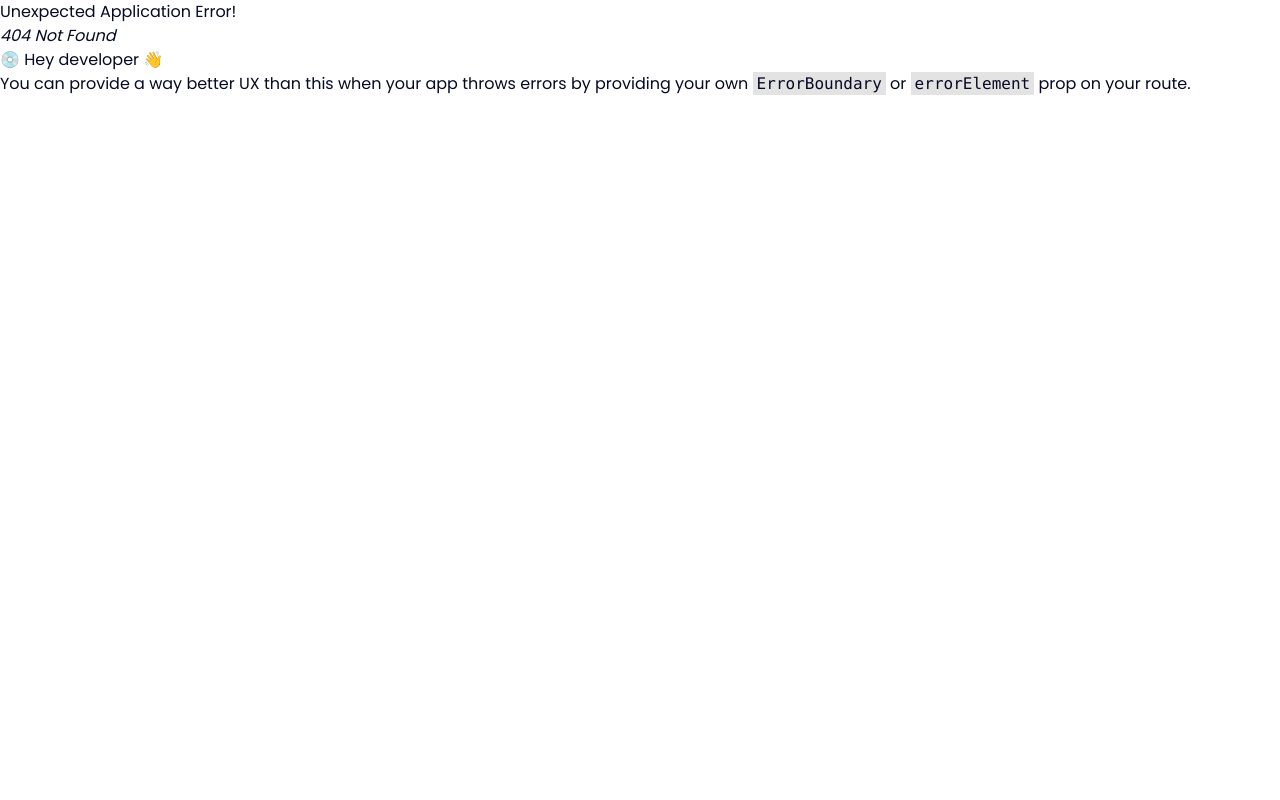
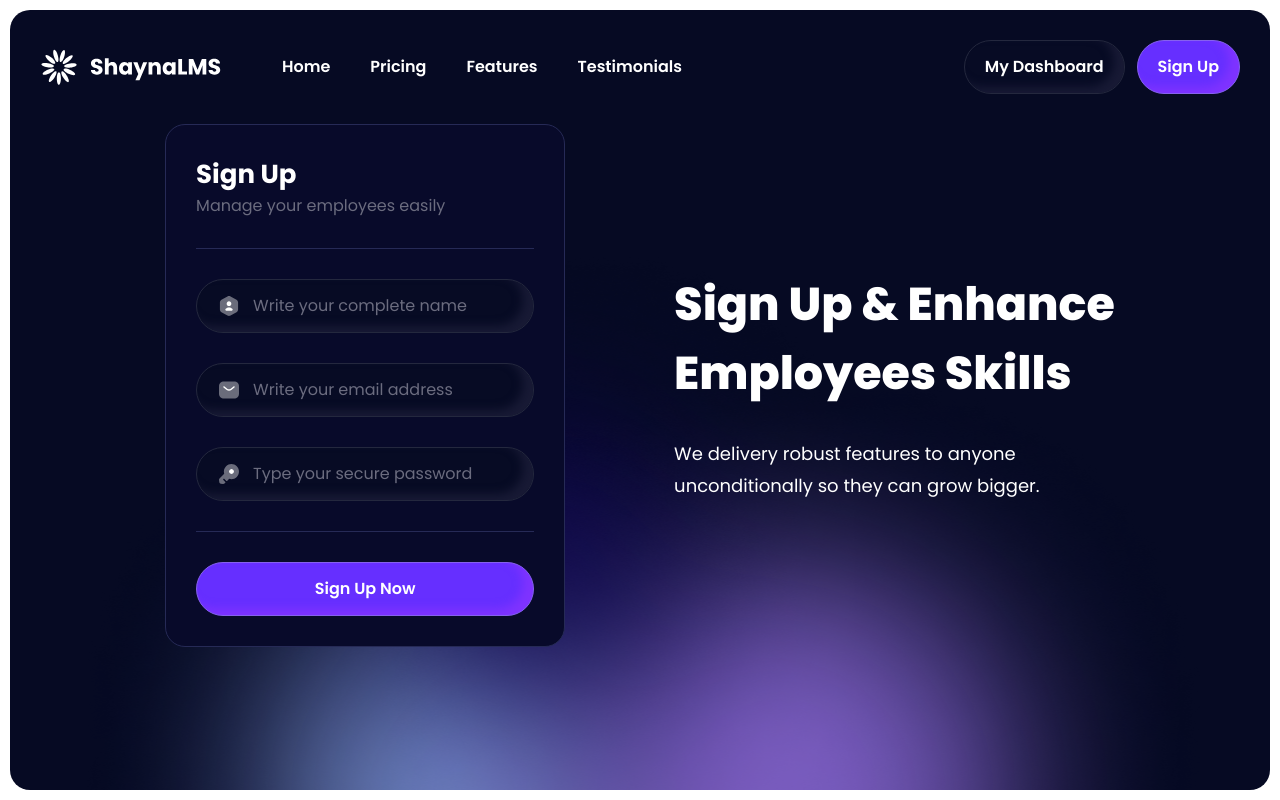
Before and after one commit to PerdanaMain/bwa-fe-lms, a React (Vite) app: page /manager/sign-up in a window 1280 px wide. Before the commit this address had no page. Built offline with nearby package versions, Linux system fonts and the light colour scheme.

Commit message:
style: slicing sign up

```diff
--- /dev/null
+++ b/src/components/navbar.jsx
@@ -0,0 +1,29 @@
+import { Link } from "react-router-dom";
+
+const Navbar = () => {
+  return (
+    <div className="flex items-center gap-[60px]">
+      <img
+        src="/assets/images/logos/logo.svg"
+        className="flex shrink-0"
+        alt="logo"
+      />
+      <ul className="flex items-center gap-10">
+        <li className="font-semibold transition-all duration-300 hover:text-[#662FFF] text-white">
+          <Link to="#">Home</Link>
+        </li>
+        <li className="font-semibold transition-all duration-300 hover:text-[#662FFF] text-white">
+          <Link to="#">Pricing</Link>
+        </li>
+        <li className="font-semibold transition-all duration-300 hover:text-[#662FFF] text-white">
+          <Link to="#">Features</Link>
+        </li>
+        <li className="font-semibold transition-all duration-300 hover:text-[#662FFF] text-white">
+          <Link to="#">Testimonials</Link>
+        </li>
+      </ul>
+    </div>
+  );
+};
+
+export default Navbar;
--- a/src/pages/SignIn/index.jsx
+++ b/src/pages/SignIn/index.jsx
@@ -1,3 +1,6 @@
+import { Link } from "react-router-dom";
+import Navbar from "../../components/navbar";
+
 const SignInPage = () => {
   return (
     <div className="relative flex flex-col flex-1 p-[10px]">
@@ -9,44 +12,21 @@ const SignInPage = () => {
         />
       </div>
       <nav className="flex items-center justify-between p-[30px]">
-        <div className="flex items-center gap-[60px]">
-          <img
-            src="/assets/images/logos/logo.svg"
-            className="flex shrink-0"
-            alt="logo"
-          />
-          <ul className="flex items-center gap-10">
-            <li className="font-semibold transition-all duration-300 hover:text-[#662FFF] text-white">
-              <a href="#">Home</a>
-            </li>
-            <li className="font-semibold transition-all duration-300 hover:text-[#662FFF] text-white">
-              <a href="pricing.html">Pricing</a>
-            </li>
-            <li className="font-semibold transition-all duration-300 hover:text-[#662FFF] text-white">
-              <a href="#">Features</a>
-            </li>
-            <li className="font-semibold transition-all duration-300 hover:text-[#662FFF] text-white">
-              <a href="#">Testimonials</a>
-            </li>
-          </ul>
-        </div>
+        <Navbar />
         <div className="flex items-center gap-3">
-          <a href="signin.html">
+          <Link to="#">
             <div className="flex items-center gap-3 w-fit rounded-full border p-[14px_20px] transition-all duration-300 hover:bg-[#662FFF] hover:border-[#8661EE] hover:shadow-[-10px_-6px_10px_0_#7F33FF_inset] bg-[#070B24] border-[#24283E] shadow-[-10px_-6px_10px_0_#181A35_inset]">
               <span className="font-semibold text-white">My Dashboard</span>
             </div>
-          </a>
-          <a href="signup.html">
+          </Link>
+          <Link to="/manager/sign-up">
             <div className="flex items-center gap-3 w-fit rounded-full border p-[14px_20px] transition-all duration-300 hover:bg-[#662FFF] hover:border-[#8661EE] hover:shadow-[-10px_-6px_10px_0_#7F33FF_inset] bg-[#662FFF] border-[#8661EE] shadow-[-10px_-6px_10px_0_#7F33FF_inset]">
               <span className="font-semibold text-white">Sign Up</span>
             </div>
-          </a>
+          </Link>
         </div>
       </nav>
-      <form
-        action="pricing.html"
-        className="flex flex-col w-[400px] h-fit rounded-[20px] border border-[#262A56] p-[30px] gap-[30px] bg-[#080A2A] m-auto"
-      >
+      <form className="flex flex-col w-[400px] h-fit rounded-[20px] border border-[#262A56] p-[30px] gap-[30px] bg-[#080A2A] m-auto">
         <div>
           <h1 className="font-bold text-[26px] leading-[39px] text-white">
             Welcome Back!
@@ -84,12 +64,12 @@ const SignInPage = () => {
             />
           </div>
           <div className="flex justify-end mt-[10px]">
-            <a
-              href="#"
+            <Link
+              to="#"
               className="text-sm leading-[21px] text-[#662FFF] hover:underline"
             >
               Forgot Password
-            </a>
+            </Link>
           </div>
         </div>
         <hr className="border-[#262A56]" />
--- /dev/null
+++ b/src/pages/SignUp/form.jsx
@@ -0,0 +1,106 @@
+import { Link } from "react-router-dom";
+import Navbar from "../../components/navbar";
+
+const Form = () => {
+  return (
+    <div className="relative flex flex-col flex-1 p-[10px]">
+      <div className="absolute w-[calc(100%-20px)] min-h-[calc(100vh-20px)] h-[calc(100%-20px)] bg-[#060A23] -z-10 rounded-[20px]">
+        <img
+          src="/assets/images/backgrounds/background-glow.png"
+          className="absolute bottom-0 transform -translate-x-1/2 left-1/2"
+          alt=""
+        />
+      </div>
+      <nav className="flex items-center justify-between p-[30px]">
+        <Navbar />
+        <div className="flex items-center gap-3">
+          <Link to="/manager/sign-in">
+            <div className="flex items-center gap-3 w-fit rounded-full border p-[14px_20px] transition-all duration-300 hover:bg-[#662FFF] hover:border-[#8661EE] hover:shadow-[-10px_-6px_10px_0_#7F33FF_inset] bg-[#070B24] border-[#24283E] shadow-[-10px_-6px_10px_0_#181A35_inset]">
+              <span className="font-semibold text-white">My Dashboard</span>
+            </div>
+          </Link>
+          <Link to="#">
+            <div className="flex items-center gap-3 w-fit rounded-full border p-[14px_20px] transition-all duration-300 hover:bg-[#662FFF] hover:border-[#8661EE] hover:shadow-[-10px_-6px_10px_0_#7F33FF_inset] bg-[#662FFF] border-[#8661EE] shadow-[-10px_-6px_10px_0_#7F33FF_inset]">
+              <span className="font-semibold text-white">Sign Up</span>
+            </div>
+          </Link>
+        </div>
+      </nav>
+      <div className="flex items-center justify-center gap-[109px] my-auto">
+        <form
+          action="signin.html"
+          className="flex flex-col w-[400px] h-fit rounded-[20px] border border-[#262A56] p-[30px] gap-[30px] bg-[#080A2A]"
+        >
+          <div>
+            <h2 className="font-bold text-[26px] leading-[39px] text-white">
+              Sign Up
+            </h2>
+            <p className="text-[#6B6C7F]">Manage your employees easily</p>
+          </div>
+          <hr className="border-[#262A56]" />
+          <div className="flex items-center gap-3 w-full rounded-full border p-[14px_20px] transition-all duration-300 focus-within:border-[#8661EE] focus-within:shadow-[-10px_-6px_10px_0_#7F33FF_inset] bg-[#070B24] border-[#24283E] shadow-[-10px_-6px_10px_0_#181A35_inset]">
+            <img
+              src="/assets/images/icons/user-octagon-white.svg"
+              className="w-6 h-6 flex shrink-0"
+              alt="icon"
+            />
+            <input
+              type="text"
+              name="name"
+              id="name"
+              className="appearance-none outline-none !bg-transparent w-full font-semibold text-white placeholder:font-normal placeholder:text-[#6B6C7F]"
+              placeholder="Write your complete name"
+            />
+          </div>
+          <div className="flex items-center gap-3 w-full rounded-full border p-[14px_20px] transition-all duration-300 focus-within:border-[#8661EE] focus-within:shadow-[-10px_-6px_10px_0_#7F33FF_inset] bg-[#070B24] border-[#24283E] shadow-[-10px_-6px_10px_0_#181A35_inset]">
+            <img
+              src="/assets/images/icons/sms-white.svg"
+              className="w-6 h-6 flex shrink-0"
+              alt="icon"
+            />
+            <input
+              type="email"
+              name="email"
+              id="email"
+              className="appearance-none outline-none !bg-transparent w-full font-semibold text-white placeholder:font-normal placeholder:text-[#6B6C7F]"
+              placeholder="Write your email address"
+            />
+          </div>
+          <div className="flex items-center gap-3 w-full rounded-full border p-[14px_20px] transition-all duration-300 focus-within:border-[#8661EE] focus-within:shadow-[-10px_-6px_10px_0_#7F33FF_inset] bg-[#070B24] border-[#24283E] shadow-[-10px_-6px_10px_0_#181A35_inset]">
+            <img
+              src="/assets/images/icons/key-white.svg"
+              className="w-6 h-6 flex shrink-0"
+              alt="icon"
+            />
+            <input
+              type="password"
+              name="password"
+              id="password"
+              className="appearance-none outline-none !bg-transparent w-full font-semibold text-white placeholder:font-normal placeholder:text-[#6B6C7F]"
+              placeholder="Type your secure password"
+            />
+          </div>
+          <hr className="border-[#262A56]" />
+          <button
+            type="submit"
+            className="w-full rounded-full border p-[14px_20px] text-center font-semibold text-white bg-[#662FFF] border-[#8661EE] shadow-[-10px_-6px_10px_0_#7F33FF_inset]"
+          >
+            Sign Up Now
+          </button>
+        </form>
+        <div className="flex flex-col gap-[30px]">
+          <h1 className="font-extrabold text-[46px] leading-[69px] text-white">
+            Sign Up &amp; Enhance <br />
+            Employees Skills
+          </h1>
+          <p className="text-lg leading-[32px] text-white">
+            We delivery robust features to anyone <br />
+            unconditionally so they can grow bigger.
+          </p>
+        </div>
+      </div>
+    </div>
+  );
+};
+
+export default Form;
--- /dev/null
+++ b/src/pages/SignUp/index.jsx
@@ -0,0 +1,7 @@
+import Form from "./form";
+
+const SignUpPage = () => {
+  return <Form />;
+};
+
+export default SignUpPage;
--- /dev/null
+++ b/src/pages/SignUp/pricing.jsx
@@ -0,0 +1,5 @@
+const Pricing = () => {
+  return <div>Pricing</div>;
+};
+
+export default Pricing;
--- a/src/routes/index.jsx
+++ b/src/routes/index.jsx
@@ -1,6 +1,7 @@
 import { createBrowserRouter } from "react-router-dom";
 import ManagerHome from "../pages/ManagerHome";
 import SignInPage from "../pages/SignIn";
+import SignUpPage from "../pages/SignUp";
 
 const router = createBrowserRouter([
   {
@@ -11,6 +12,10 @@ const router = createBrowserRouter([
     path: "/manager/sign-in",
     element: <SignInPage />,
   },
+  {
+    path: "/manager/sign-up",
+    element: <SignUpPage />,
+  },
 ]);
 
 export default router;
```
